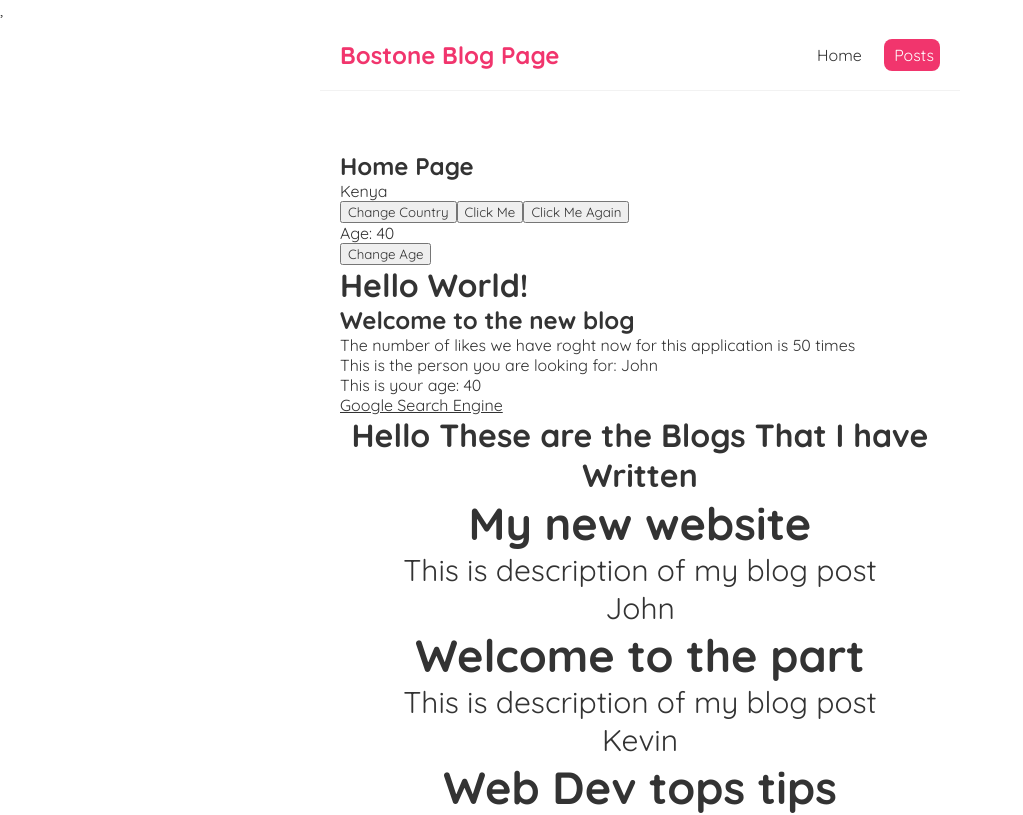
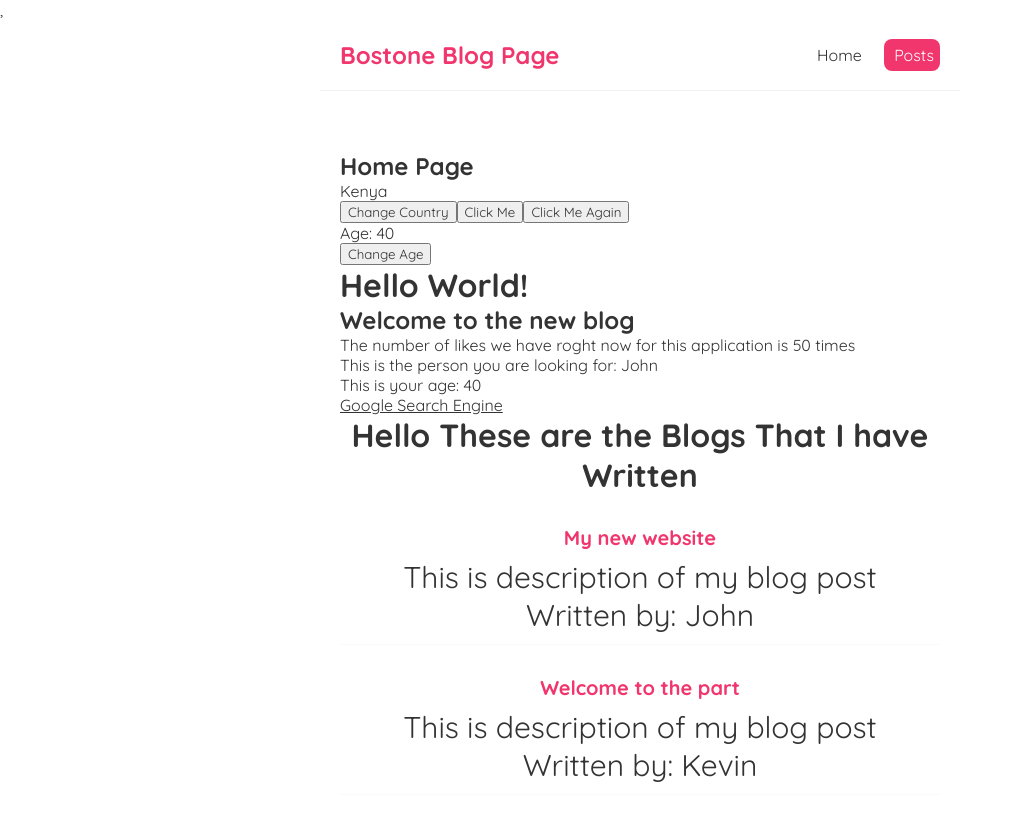
Before and after one commit to BOSTONE069/REACT_JS_TUTO, a React (Create React App) app: page / in a window 1280 px wide. Shown: the top 815 px of the page, without its empty margins (0-1023 px from the left). Built offline with nearby package versions, Linux system fonts and the light colour scheme.

Commit message:
Created the CSS elements for the writen blogs

```diff
--- a/src/components/Posts.js
+++ b/src/components/Posts.js
@@ -17,10 +17,10 @@
     return (
       <div className="posts">
         {blogs.map(blog => (
-            <div key={blog.id}>
+            <div className="blog-preview" key={blog.id}>
                 <h2>{blog.title}</h2>
                 <p>{blog.body}</p>
-                <p>{blog.author}</p>
+                <p>Written by: {blog.author}</p>
                 </div>))}
       </div>
      );
--- a/src/index.css
+++ b/src/index.css
@@ -39,3 +39,17 @@
   font-size: 30px;
   font-family: 'Times New Roman', Times, serif;
 }
+.blog-preview{
+  padding: 10px 16px;
+  margin: 20px 0;
+  border-bottom: 1px solid #fafafa;
+}
+
+.blog-preview:hover{
+  box-shadow: 1px 3px 5px rgba(0,0,0,0.1);
+}
+.blog-preview h2{
+  font-size: 20px;
+  color: #f1356d;
+  margin-bottom: 8px;
+}
```
